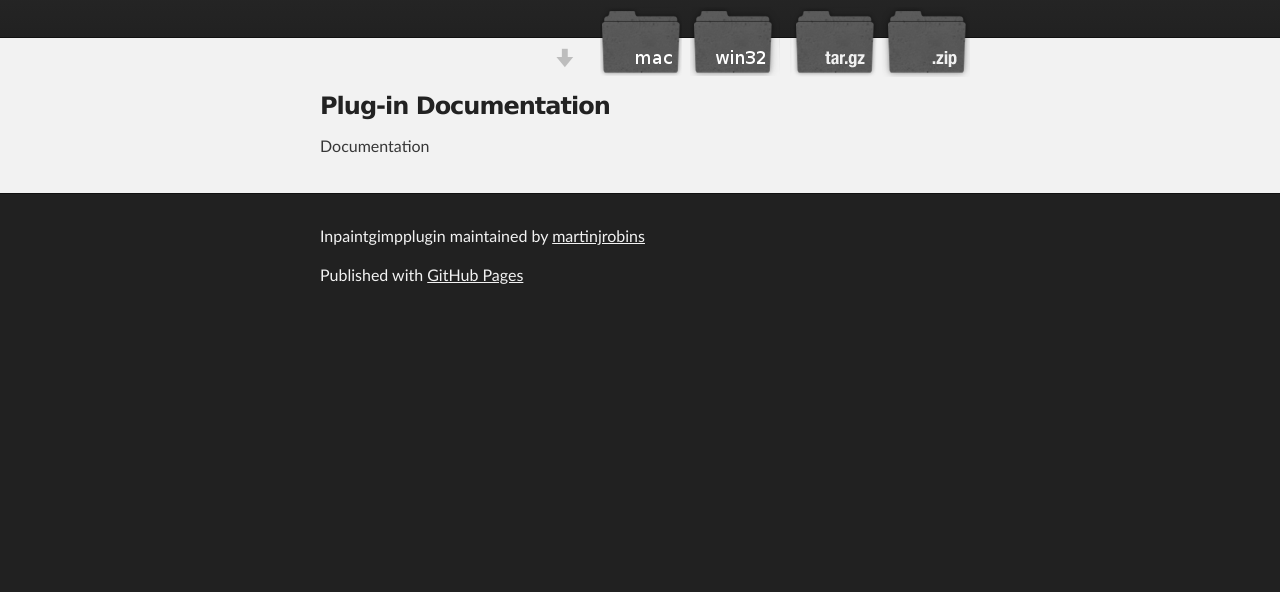
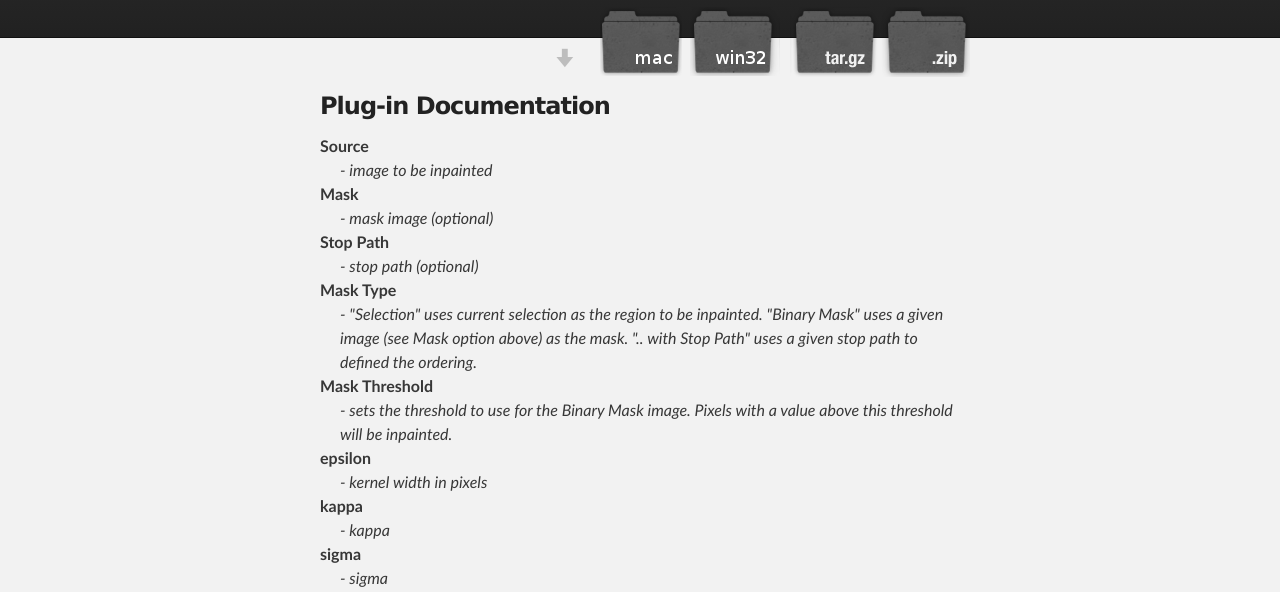
Before and after one commit to inpaintgimpplugin/inpaintgimpplugin.github.io, a plain HTML site: page doc.html in a window 1280 px wide. Shown: the part 208-800 px from the top of the page. Drawn offline with Linux system fonts and the light colour scheme.

Commit message:
added some documentation

```diff
--- a/doc.html
+++ b/doc.html
@@ -36,7 +36,26 @@
       <section id="main_content" class="inner">
         <h3>
 <a name="welcome-to-github-pages" class="anchor" href="#welcome-to-github-pages"><span class="octicon octicon-link"></span></a>Plug-in Documentation</h3>
-<p>Documentation</p>
+<dl>
+<dt>Source</dt>
+<dd>- image to be inpainted</dd>
+<dt>Mask</dt>
+<dd>- mask image (optional)</dd>
+<dt>Stop Path</dt>
+<dd>- stop path (optional)</dd>
+<dt>Mask Type</dt>
+<dd>- "Selection" uses current selection as the region to be inpainted. "Binary Mask" uses a given image (see Mask option above) as the mask. ".. with Stop Path" uses a given stop path to defined the ordering.</dd>
+<dt>Mask Threshold</dt>
+<dd>- sets the threshold to use for the Binary Mask image. Pixels with a value above this threshold will be inpainted.</dd>
+<dt>epsilon</dt>
+<dd>- kernel width in pixels</dd>
+<dt>kappa</dt>
+<dd>- kappa</dd>
+<dt>sigma</dt>
+<dd>- sigma</dd>
+<dt>rho</dt>
+<dd>- rho</dd>
+</dl>
 </section>
     </div>
 
```
Also changed, not shown: index.html (+1 -1 lines).
